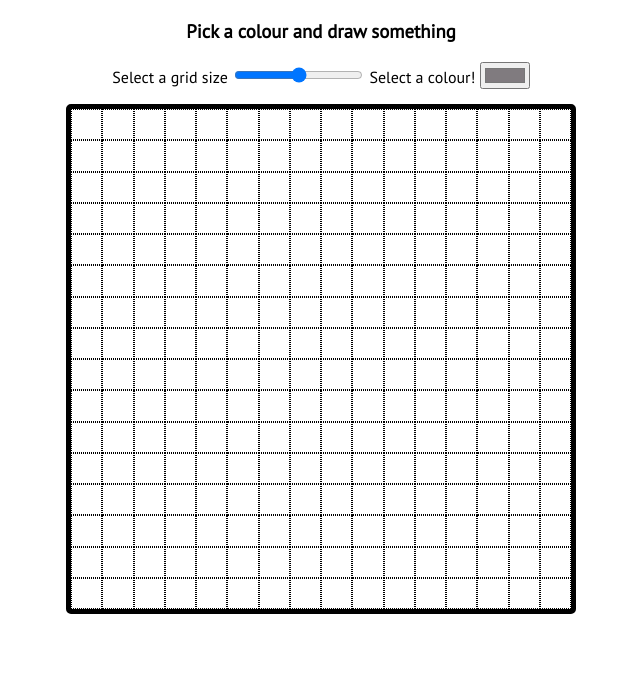
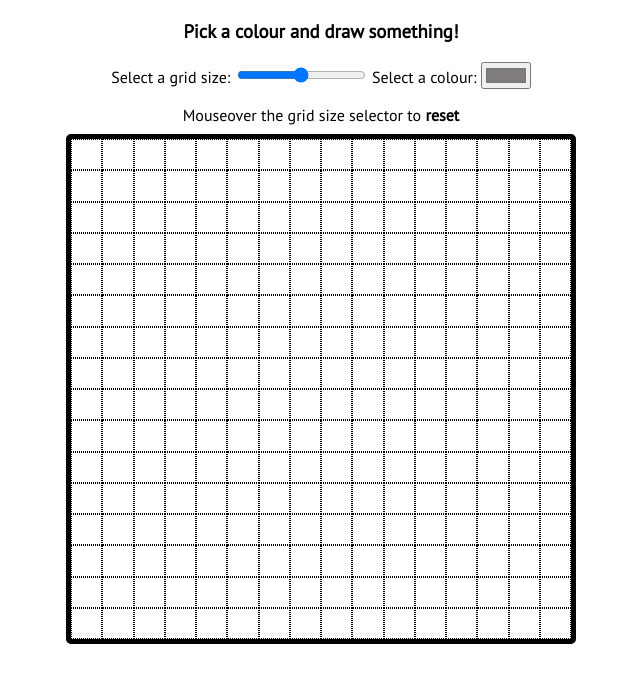
Before and after one commit to jcworth/sketch-pad, a plain HTML site: page index.html in a window 1280 px wide. Shown: the part 86-768 px from the top of the page, without its empty margins (319-959 px from the left). Drawn offline with Linux system fonts and the light colour scheme.

Commit message:
Updated wording

```diff
--- a/index.html
+++ b/index.html
@@ -8,7 +8,6 @@
 <body>
     <style>
         :root {
-            /* width: 80%; */
             --squareColor: #807b7f;
         }
 
@@ -22,7 +21,7 @@
 
         .info {
             text-align: center;
-            height: 150px;
+            height: 180px;
             padding: 20px;
         }
 
@@ -32,7 +31,6 @@
 
         #grid-container {
             width: 80%;
-            /* height: 100%; */
             margin: 0 auto;
             display: flex;
             align-items: center;
@@ -60,11 +58,12 @@
 
     <div class="info">
         <h1>Sketchpad</h1>
-        <h3>Pick a colour and draw something</h3>
-        <label for="Grid Size Select">Select a grid size</label>
+        <h3>Pick a colour and draw something!</h3>
+        <label for="Grid Size Select">Select a grid size: </label>
         <input name="Grid Size Select" id="gridSelect" type="range" min="8" max="32">
-        <label for="Colour Select">Select a colour!</label>
+        <label for="Colour Select">Select a colour: </label>
         <input name="Colour Select" id="color" type="color" value="#807b7f">
+        <p>Mouseover the grid size selector to <strong>reset</strong></p>
     </div>
     <div id="grid-container">
         <div class="" id="grid">
```
